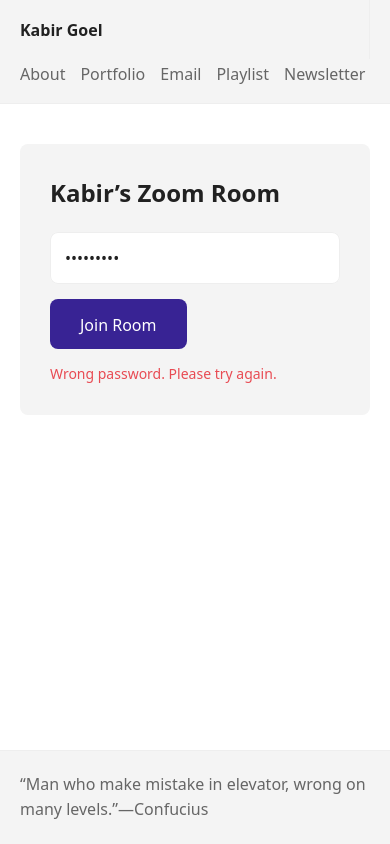
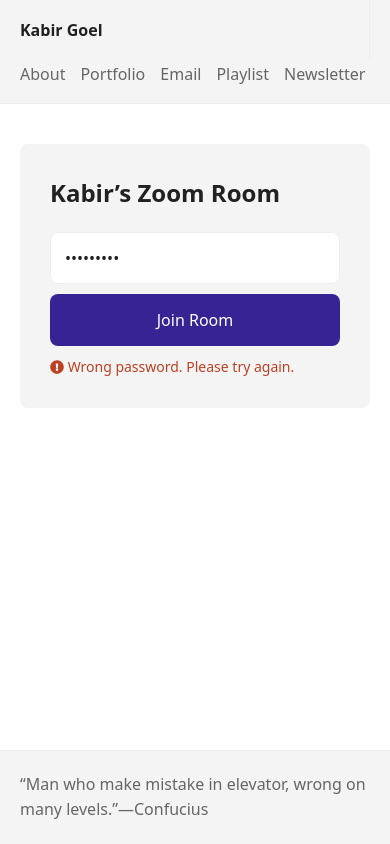
Before and after one commit to kbrgl/website, a Next.js app: page /zoom in a window 390 px wide. Both pictures are taken after typing "Sample123" into the empty fields and a click on the button "Join Room". Built offline with nearby package versions, Linux system fonts and the light colour scheme; no server answers; a web font is replaced by a local one.

Commit message:
Move shared code from Zoom/newsletter forms into components

```diff
--- /dev/null
+++ b/components/single-field-form.module.css
@@ -0,0 +1,25 @@
+.form {
+  display: flex;
+  align-items: center;
+}
+
+.form input {
+  flex: 1;
+  margin-right: var(--xs);
+}
+
+.form button {
+  align-self: stretch;
+  margin: 0;
+}
+
+@media screen and (max-width: 600px) {
+  .form {
+    flex-direction: column;
+  }
+
+  .form input {
+    margin-right: 0;
+    margin-bottom: var(--xs);
+  }
+}
--- /dev/null
+++ b/components/single-field-form.tsx
@@ -0,0 +1,31 @@
+import { useState } from "react";
+import styles from "./single-field-form.module.css";
+
+export default function SingleFieldForm({
+  action = "Submit",
+  type = "text",
+  onSubmit = (value) => value,
+  placeholder = "",
+  className = "",
+}) {
+  const [value, setValue] = useState("");
+  return (
+    <form
+      onSubmit={(event) => {
+        event.preventDefault();
+        onSubmit(value);
+      }}
+      className={`${styles.form} ${className}`}
+    >
+      <input
+        value={value}
+        onChange={(event) => {
+          setValue(event.target.value);
+        }}
+        type={type}
+        placeholder={placeholder}
+      />
+      <button type="submit">{action}</button>
+    </form>
+  );
+}
--- /dev/null
+++ b/components/status-message.module.css
@@ -0,0 +1,17 @@
+.message {
+  font-size: var(--font-size-xxs);
+}
+
+.success {
+  color: var(--color-success);
+}
+
+.error {
+  color: var(--color-error);
+}
+
+.icon {
+  height: 1em;
+  width: 1em;
+  vertical-align: -2px;
+}
--- /dev/null
+++ b/components/status-message.tsx
@@ -0,0 +1,49 @@
+import styles from "./status-message.module.css";
+
+export function ErrorIcon() {
+  return (
+    <svg
+      aria-hidden="true"
+      focusable="false"
+      role="img"
+      xmlns="http://www.w3.org/2000/svg"
+      viewBox="0 0 512 512"
+      className={styles.icon}
+    >
+      <path
+        fill="currentColor"
+        d="M504 256c0 136.997-111.043 248-248 248S8 392.997 8 256C8 119.083 119.043 8 256 8s248 111.083 248 248zm-248 50c-25.405 0-46 20.595-46 46s20.595 46 46 46 46-20.595 46-46-20.595-46-46-46zm-43.673-165.346l7.418 136c.347 6.364 5.609 11.346 11.982 11.346h48.546c6.373 0 11.635-4.982 11.982-11.346l7.418-136c.375-6.874-5.098-12.654-11.982-12.654h-63.383c-6.884 0-12.356 5.78-11.981 12.654z"
+      />
+    </svg>
+  );
+}
+
+export function SuccessIcon() {
+  return (
+    <svg
+      aria-hidden="true"
+      focusable="false"
+      role="img"
+      xmlns="http://www.w3.org/2000/svg"
+      viewBox="0 0 512 512"
+      className={styles.icon}
+    >
+      <path
+        fill="currentColor"
+        d="M504 256c0 136.967-111.033 248-248 248S8 392.967 8 256 119.033 8 256 8s248 111.033 248 248zM227.314 387.314l184-184c6.248-6.248 6.248-16.379 0-22.627l-22.627-22.627c-6.248-6.249-16.379-6.249-22.628 0L216 308.118l-70.059-70.059c-6.248-6.248-16.379-6.248-22.628 0l-22.627 22.627c-6.248 6.248-6.248 16.379 0 22.627l104 104c6.249 6.249 16.379 6.249 22.628.001z"
+      />
+    </svg>
+  );
+}
+
+export default function StatusMessage({ ok, message, className = "" }) {
+  return (
+    <div
+      className={`${styles.message} ${
+        ok ? styles.success : styles.error
+      } ${className}`}
+    >
+      {ok ? <SuccessIcon /> : <ErrorIcon />} {message}
+    </div>
+  );
+}
--- a/components/subscribe.module.css
+++ b/components/subscribe.module.css
@@ -13,33 +13,8 @@
 
 .form {
   margin-top: var(--m);
-  display: flex;
-  align-items: center;
-}
-
-.form input {
-  flex: 1;
-  margin-right: var(--s);
-}
-
-.form input:focus {
-  box-shadow: inset 0 0 0 2px var(--color-accent);
-}
-
-.form button {
-  background: var(--color-accent);
-  align-self: stretch;
-  margin: 0;
 }
 
 .message {
-  color: var(--color-text-secondary);
-  font-size: var(--font-size-xs);
-  margin: var(--m) 0 0;
+  margin: var(--xs) 0 0;
 }
-
-.icon {
-  height: 1em;
-  width: 1em;
-  vertical-align: -2px;
-}
--- a/pages/zoom.tsx
+++ b/pages/zoom.tsx
@@ -1,16 +1,15 @@
 import { useState } from "react";
 import Container from "../components/container";
 import Layout from "../components/layout";
+import StatusMessage from "../components/status-message";
+import SingleFieldForm from "../components/single-field-form";
 
 import styles from "../styles/Zoom.module.css";
 
 export default function Zoom() {
-  const [password, setPassword] = useState("");
   const [message, setMessage] = useState("");
 
-  const handleSubmit = async (event) => {
-    event.preventDefault();
-
+  const handleSubmit = async (password) => {
     let json;
     try {
       const res = await fetch("/api/zoom", {
@@ -37,18 +36,20 @@
       <Container>
         <div className={styles.wrapper}>
           <h2>Kabir’s Zoom Room</h2>
-          <form onSubmit={handleSubmit} className={styles.form}>
-            <input
-              value={password}
-              onChange={(event) => {
-                setPassword(event.target.value);
-              }}
-              type="password"
-              placeholder="Enter the magic word..."
+          <SingleFieldForm
+            onSubmit={handleSubmit}
+            className={styles.form}
+            type="password"
+            placeholder="Enter the magic word..."
+            action="Join Room"
+          />
+          {message !== "" ? (
+            <StatusMessage
+              className={styles.message}
+              ok={false}
+              message={message}
             />
-            <button type="submit">Join Room</button>
-          </form>
-          {message !== "" ? <p className={styles.message}>{message}</p> : null}
+          ) : null}
         </div>
       </Container>
     </Layout>
--- a/styles/Zoom.module.css
+++ b/styles/Zoom.module.css
@@ -18,46 +18,6 @@
   margin-bottom: 0;
 }
 
-.form {
-  display: flex;
-  align-items: center;
+.message {
+  margin: var(--xs) 0 0;
 }
-
-.form button,
-.form input {
-  width: auto;
-}
-
-.form button {
-  align-self: stretch;
-  margin: 0;
-}
-
-.form input {
-  flex: 1;
-  margin: 0;
-  margin-right: var(--s);
-}
-
-@media screen and (max-width: 600px) {
-  .form {
-    flex-direction: column;
-  }
-
-  .form input {
-    align-self: stretch;
-    margin: 0;
-    margin-bottom: var(--s);
-  }
-
-  .form button {
-    align-self: flex-start;
-
-    height: 50px;
-  }
-}
-
-.message {
-  font-size: var(--font-size-xxs);
-  color: #e84b53;
-}
```
Also changed, not shown: components/subscribe.tsx (+19 -53 lines).
